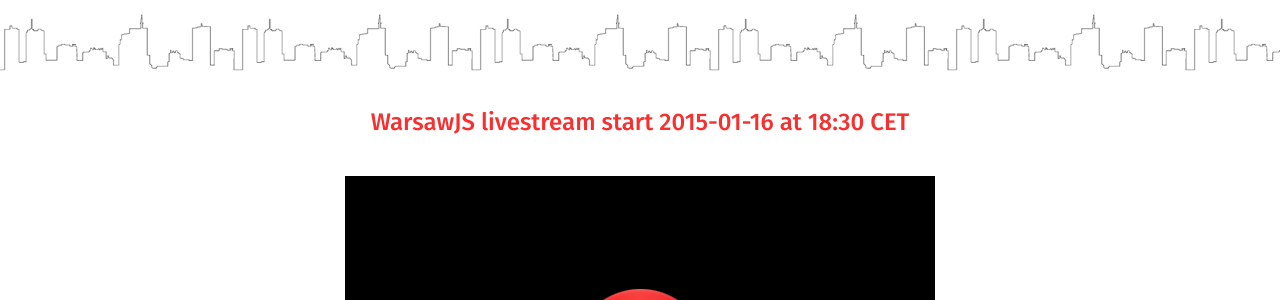
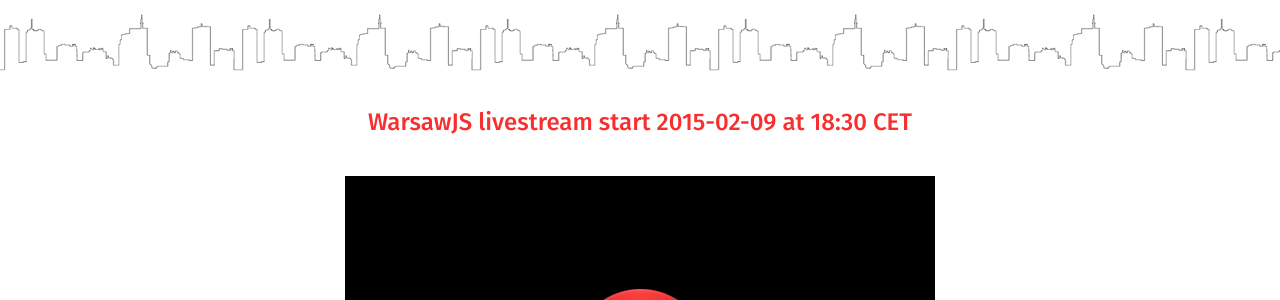
Before and after one commit to aksrugiw/warsawjs.com, a Jekyll site: the page built from player.html, in a window 1280 px wide. Shown: the part 347-647 px from the top of the page. Built offline with Jekyll 4.4.1, drawn with Linux system fonts in a browser that asks for light colours.

```diff
--- a/_includes/player.html
+++ b/_includes/player.html
@@ -1,5 +1,5 @@
 <div id="player-wrapper">
-    <h2>WarsawJS livestream start 2015-01-16 at 18:30 CET</h2>
+    <h2>WarsawJS livestream start 2015-02-09 at 18:30 CET</h2>
     <div id="player">
         <a href="#" class="play-button">
             <img src="/images/player/playerbutton135x135.png" alt="Play" />
--- a/index.html
+++ b/index.html
@@ -1,5 +1,5 @@
 ---
 layout: default
 title: "WarsawJS"
-#redirect_to: player.html
+redirect_to: player.html
 ---
```
